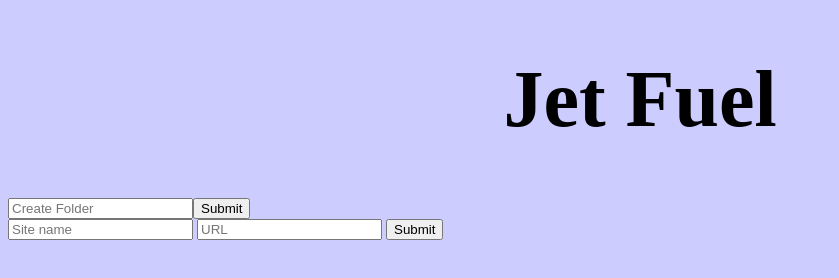
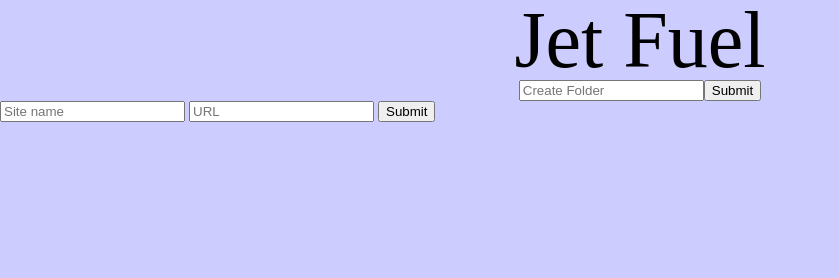
Before and after one commit to thatPamIAm/jet-fuel, a website: page index.html in a window 1280 px wide. Shown: the whole page, without its empty margins (0-839 px from the left). Drawn offline with nearby package versions, Linux system fonts and the light colour scheme.

Commit message:
resetcss

```diff
--- a/index.html
+++ b/index.html
@@ -2,15 +2,19 @@
 <html>
   <head>
     <meta charset="utf-8">
-    <title></title>
-    <link rel="stylesheet" type="text/css" href="./styles.css"/>
+    <title>JETFUEL!!</title>
+    <link href="https://fonts.googleapis.com/css?family=Open+Sans:400,700" rel="stylesheet">
+
+    <link rel="stylesheet" type="text/css" href="./reset.css">
+    <link rel="stylesheet" type="text/css" href="./styles.css">
 
   </head>
   <body>
     <h1>Jet Fuel</h1>
 
     <section class='create-folder'>
-      <input placeholder='Create Folder'/><button>Submit</button>
+      <input class='create-folder-input' placeholder='Create Folder'/>
+      <button class='create-folder-btn'>Submit</button>
     </section>
 
     <section class='create-url'>
--- a/index.js
+++ b/index.js
@@ -0,0 +1,11 @@
+const createFolderBtn = $('.create-folder-btn')
+const createFolderInput = $('.create-folder-input')
+
+
+createFolderBtn.on('click', () => {
+  console.log('click');
+})
+
+createFolderInput.keyup(() => {
+  console.log('changing');
+})
--- /dev/null
+++ b/reset.css
@@ -0,0 +1,48 @@
+/* http://meyerweb.com/eric/tools/css/reset/
+   v2.0 | 20110126
+   License: none (public domain)
+*/
+
+html, body, div, span, applet, object, iframe,
+h1, h2, h3, h4, h5, h6, p, blockquote, pre,
+a, abbr, acronym, address, big, cite, code,
+del, dfn, em, img, ins, kbd, q, s, samp,
+small, strike, strong, sub, sup, tt, var,
+b, u, i, center,
+dl, dt, dd, ol, ul, li,
+fieldset, form, label, legend,
+table, caption, tbody, tfoot, thead, tr, th, td,
+article, aside, canvas, details, embed,
+figure, figcaption, footer, header, hgroup,
+menu, nav, output, ruby, section, summary,
+time, mark, audio, video {
+	margin: 0;
+	padding: 0;
+	border: 0;
+	font-size: 100%;
+	font: inherit;
+	vertical-align: baseline;
+}
+/* HTML5 display-role reset for older browsers */
+article, aside, details, figcaption, figure,
+footer, header, hgroup, menu, nav, section {
+	display: block;
+}
+body {
+	line-height: 1;
+}
+ol, ul {
+	list-style: none;
+}
+blockquote, q {
+	quotes: none;
+}
+blockquote:before, blockquote:after,
+q:before, q:after {
+	content: '';
+	content: none;
+}
+table {
+	border-collapse: collapse;
+	border-spacing: 0;
+}
--- a/styles.css
+++ b/styles.css
@@ -1,9 +1,15 @@
-body, html {
-  background-color: #CCCCFF;
-  height: 100%;
+body,
+html {
+  height           : 100%;
+  background-color : #CCCCFF;
 }
 
 h1 {
-  text-align: center;
-  font-size: 5em;
+  text-align : center;
+  font-size  : 5em;
 }
+
+.create-folder {
+  display         : flex;
+  justify-content : center;
+}
```
